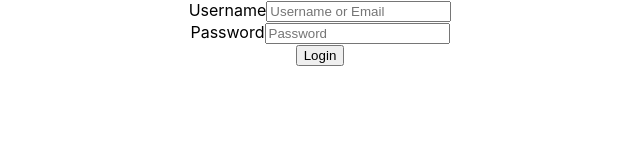
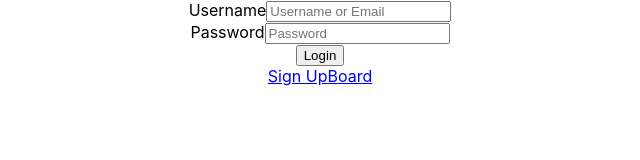
Before and after one commit to i100yanov/pointing-poker, a React (Create React App) app in the folder webapp/: page /login in a window 1280 px wide. Shown: the top 160 px of the page, without its empty margins (320-960 px from the left). Built offline with nearby package versions, Linux system fonts and the light colour scheme.

Commit message:
* work in progress

```diff
--- a/webapp/src/components/app/App.tsx
+++ b/webapp/src/components/app/App.tsx
@@ -2,23 +2,32 @@ import React from 'react';
 import './App.css';
 import Board from '../board/Board';
 import Login from './../login/Login';
-import {
-  Route,
-  BrowserRouter as Router,
-} from 'react-router-dom';
+import {   Route,   Switch,  BrowserRouter as Router } from 'react-router-dom';
 import { UserContext } from '../context/UserContext';
+import PrivateRoute from '../rotue/PrivateRoute';
+import Homepage from '../home/Homepage';
 
-const App: React.FC = () => {
+export default class App extends React.Component {
+
+  render() {
     return (
       <UserContext.Provider value={{username:'', token:'' }}>
       <div className="App">
         <Router>
-        <Route exact path="/login" component={Login} />
-        <Route exact path="/board" component={Board} />
+          <Switch>
+            <Route exact path='/login' component={Login}/>
+            <PrivateRoute exact path='/' component={Homepage} isAuthenticated={this.context && this.context.token && this.context.token !== ''}/>
+            <PrivateRoute path='/board' isAuthenticated={this.context && this.context.token && this.context.token !== ''} component={Board}/>
+          </Switch>
         </Router>
       </div>
       </UserContext.Provider>
     );
   }
+}
 
-export default App;
+App.contextType = UserContext;
+
+interface IProps {
+  history : string[];
+ }
--- a/webapp/src/components/context/UserContext.tsx
+++ b/webapp/src/components/context/UserContext.tsx
@@ -1,5 +1,4 @@
 import React from "react";
-import { string } from "prop-types";
 
 const defaultUserContext : IUserContext = { username: '', token: ''}
 export const UserContext = React.createContext<IUserContext>(defaultUserContext);
--- /dev/null
+++ b/webapp/src/components/home/Homepage.tsx
@@ -0,0 +1,13 @@
+import React, { Component } from "react";
+
+export default class Homepage extends Component{
+  constructor(props : IPorps) {
+    super(props);
+   }
+
+  render() {
+    return (<div>HOMEPAGE</div>)
+  }
+}
+interface IPorps {
+}
--- a/webapp/src/components/login/Login.tsx
+++ b/webapp/src/components/login/Login.tsx
@@ -3,9 +3,11 @@ import "./Login.css";
 import { ChangeEvent } from "react";
 import { AuthenticationService } from "../../services/AuthenticationService";
 import { UserContext } from "../context/UserContext";
+import { Redirect } from "react-router";
+import { Link } from "react-router-dom";
 
 export default class Login extends Component<IProps, IState>{
-  constructor(props: any) {
+  constructor(props: IProps) {
     super(props);
 
     this.state = {
@@ -31,6 +33,9 @@ export default class Login extends Component<IProps, IState>{
           <button disabled={false} type="submit"> Login </button>
           <div>{this.state.message}</div>
         </form>
+        <Link to="/profile/create">Sign Up</Link>
+        <Link to="/board">Board</Link>
+
       </div>
     );
   }
--- /dev/null
+++ b/webapp/src/components/rotue/PrivateRoute.tsx
@@ -0,0 +1,13 @@
+import { Route, Redirect } from "react-router";
+import React from "react";
+
+const PrivateRoute = ({component, isAuthenticated, ...rest}: any) => {
+    const routeComponent = (props: any) => (
+        isAuthenticated
+            ? React.createElement(component, props)
+            : <Redirect to={{pathname: '/login'}}/>
+    );
+    return <Route {...rest} render={routeComponent}/>;
+};
+
+export default PrivateRoute;
```
Lines whose indentation alone changed are shown as unchanged.
